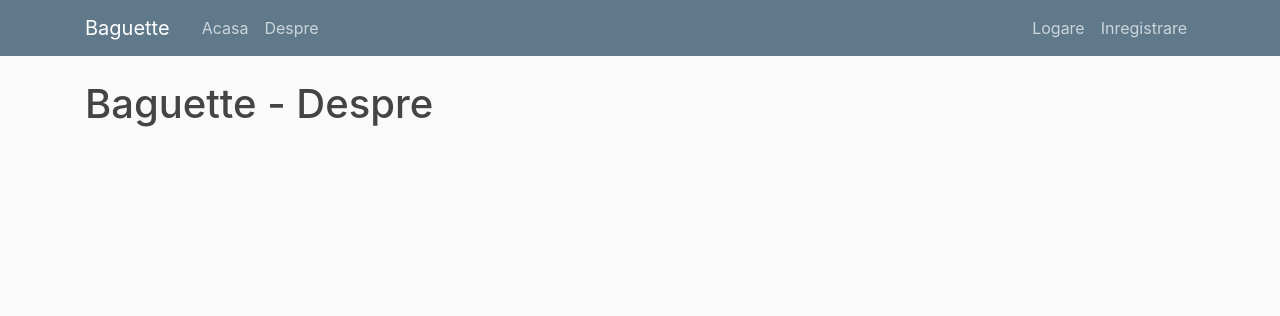
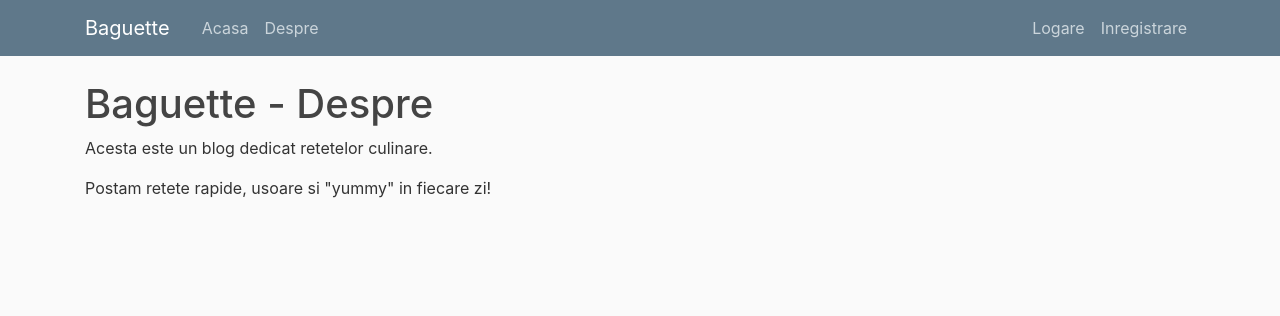
Before and after one commit to Sylarre/Baguette, a Django app: page /despre/ in a window 1280 px wide. Shown: the top 316 px of the page. Run offline with Django 3.2, Linux system fonts and the light colour scheme; parts of the project's set-up code (start-up, migrations or seed data) failed here and were passed over; some libraries are stand-ins or nearby versions.

Commit message:
Add files via upload

```diff
--- a/Baguette/retete/templates/retete/despre.html
+++ b/Baguette/retete/templates/retete/despre.html
@@ -2,4 +2,6 @@
 
 {% block continut%}
     <h1>Baguette - Despre</h1>
+    <p>Acesta este un blog dedicat retetelor culinare.</p>
+    <p>Postam retete rapide, usoare si "yummy" in fiecare zi!</p>
 {% endblock continut %}
```
